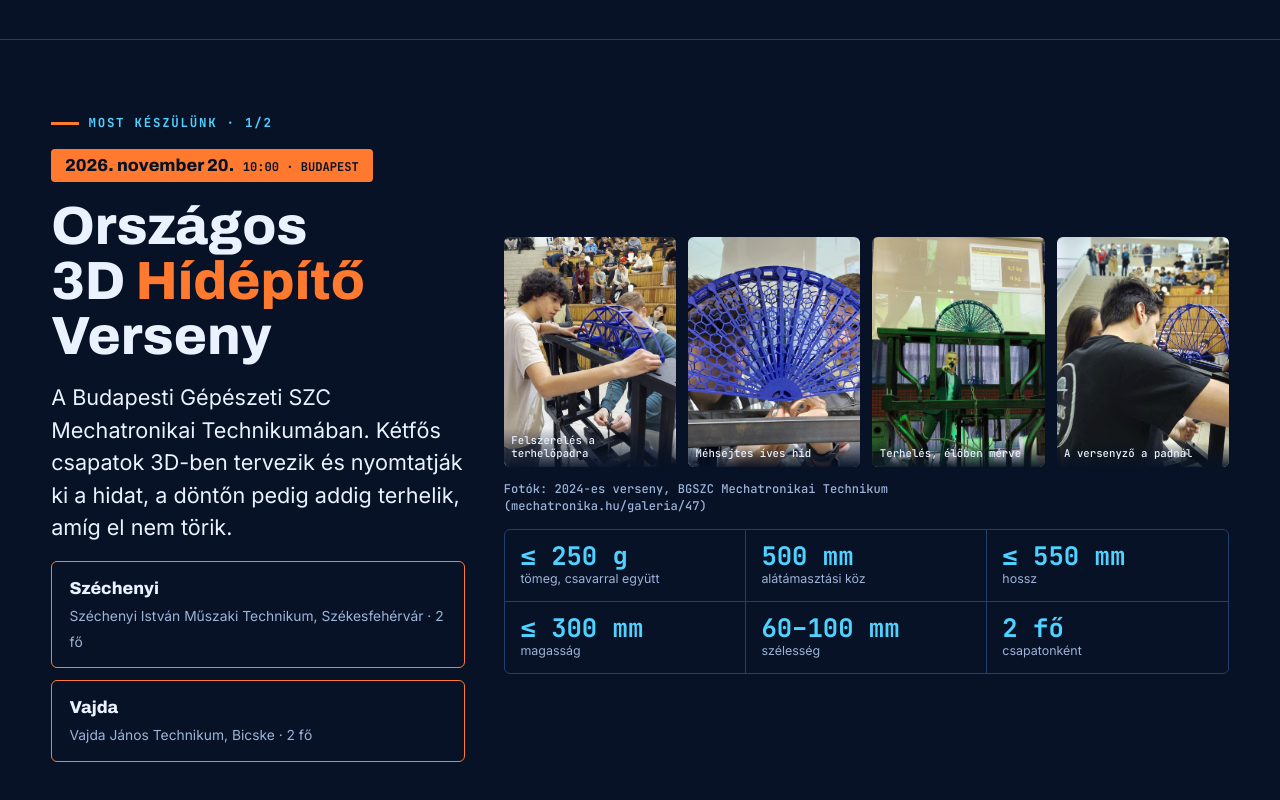
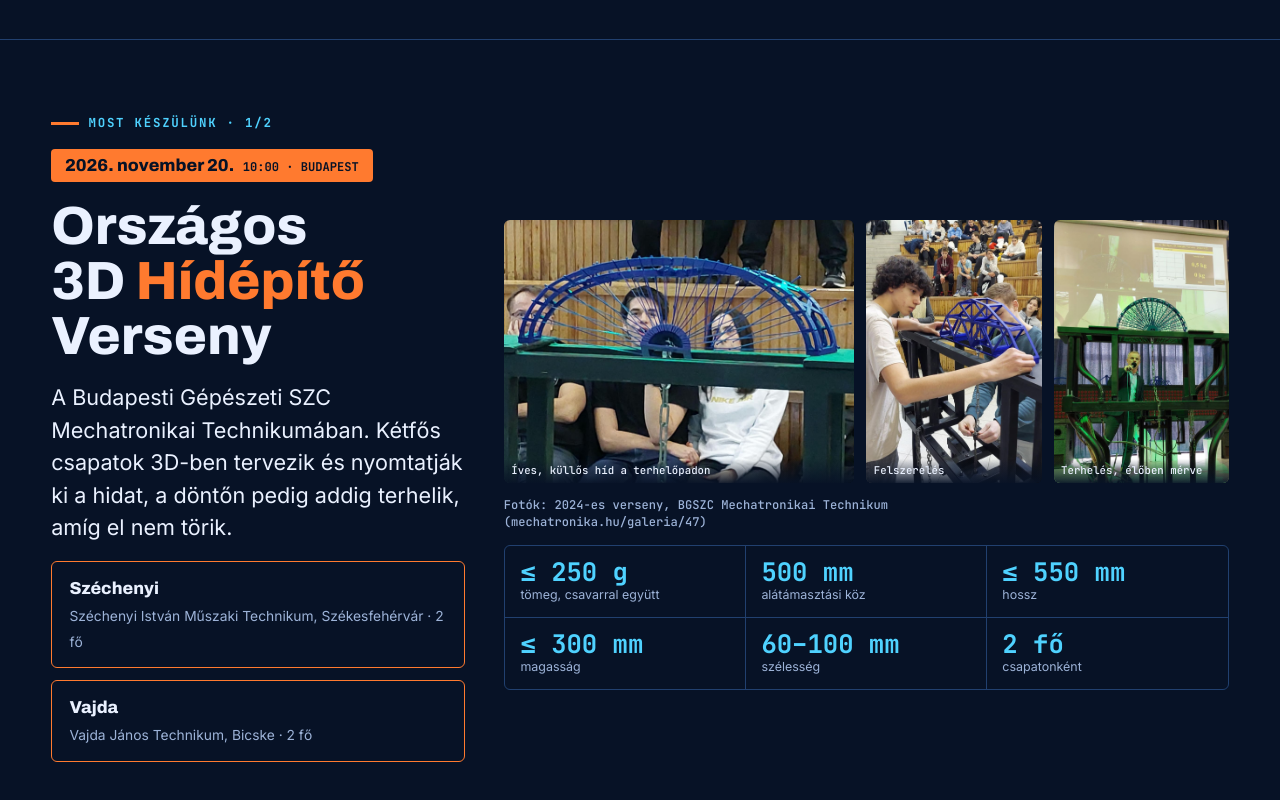
Before and after one commit to lukacskaroly60/nyiltnap, a plain HTML site: page index.html in a window 1280 px wide. Shown: the part 3960-4760 px from the top of the page. Drawn offline with Linux system fonts and the light colour scheme.

Commit message:
Hídverseny dia: kiemelt kép az íves, küllős hídról
Co-Authored-By: Claude Opus 5.5 <noreply@anthropic.com>
Claude-Session: https://claude.ai/code/session_01HC58fm3nQi4ukX9FuEB4Bw

```diff
--- a/index.html
+++ b/index.html
@@ -166,11 +166,12 @@ body.presenting .hud:hover{opacity:1}
 .bp-prizes div{border:2px solid #0b1b33;border-radius:4px;padding:5% 2%}
 .bp-prizes strong{display:block;font:900 1.25em/1 var(--display);font-stretch:112%}
 .bp-foot{margin-top:auto;font-size:.82em;color:#3a5a8c;border-top:1px solid #c9d6ea;padding-top:4%}
-.hidfotok{grid-template-columns:repeat(4,minmax(0,1fr))}
+.hidfotok{grid-template-columns:minmax(0,2fr) minmax(0,1fr) minmax(0,1fr)}
 @media (min-width:900px){#hidverseny .split{grid-template-columns:minmax(0,.8fr) minmax(0,1.4fr)}}
 .hidfotok img{aspect-ratio:3/4}
+.hidfotok .hf-main img{aspect-ratio:auto;height:100%}
 @media (min-width:900px){.hidfotok img{max-height:50vh}}
-@media (max-width:600px){.hidfotok{grid-template-columns:repeat(2,minmax(0,1fr))}}
+@media (max-width:600px){.hidfotok{grid-template-columns:repeat(2,minmax(0,1fr))}.hidfotok .hf-main{grid-column:1/-1}.hidfotok .hf-main img{aspect-ratio:4/3}}
 </style>
 </head>
 <body>
@@ -312,10 +313,9 @@ body.presenting .hud:hover{opacity:1}
     </div>
     <div style="display:grid;gap:14px">
       <div class="photos hidfotok">
-        <figure><img src="img/hidverseny-2024-felszereles.jpg" alt="Diák felszereli a kék 3D nyomtatott hidat a terhelőpadra" loading="lazy"><figcaption>Felszerelés a terhelőpadra</figcaption></figure>
-        <figure><img src="img/hidverseny-2024-hid.jpg" alt="Kék, méhsejtmintás, legyező alakú 3D nyomtatott híd közelről" loading="lazy"><figcaption>Méhsejtes íves híd</figcaption></figure>
+        <figure class="hf-main"><img src="img/hidverseny-2024-ives-hid.jpg" alt="Kék, küllős íves 3D nyomtatott híd a terhelőpadon, mögötte nézők" loading="lazy"><figcaption>Íves, küllős híd a terhelőpadon</figcaption></figure>
+        <figure><img src="img/hidverseny-2024-felszereles.jpg" alt="Diák felszereli a kék 3D nyomtatott hidat a terhelőpadra" loading="lazy"><figcaption>Felszerelés</figcaption></figure>
         <figure><img src="img/hidverseny-2024-terheles.jpg" alt="Terhelési próba, a kivetítőn a mért terhelés kilogrammban" loading="lazy"><figcaption>Terhelés, élőben mérve</figcaption></figure>
-        <figure><img src="img/hidverseny-2024-padnal.jpg" alt="Versenyző a terhelőpadnál a kék híddal" loading="lazy"><figcaption>A versenyző a padnál</figcaption></figure>
       </div>
       <p class="code">Fotók: 2024-es verseny, BGSZC Mechatronikai Technikum (mechatronika.hu/galeria/47)</p>
       <div class="spec">
```
Also changed, not shown: img/hidverseny-2024-ives-hid.jpg (added).
